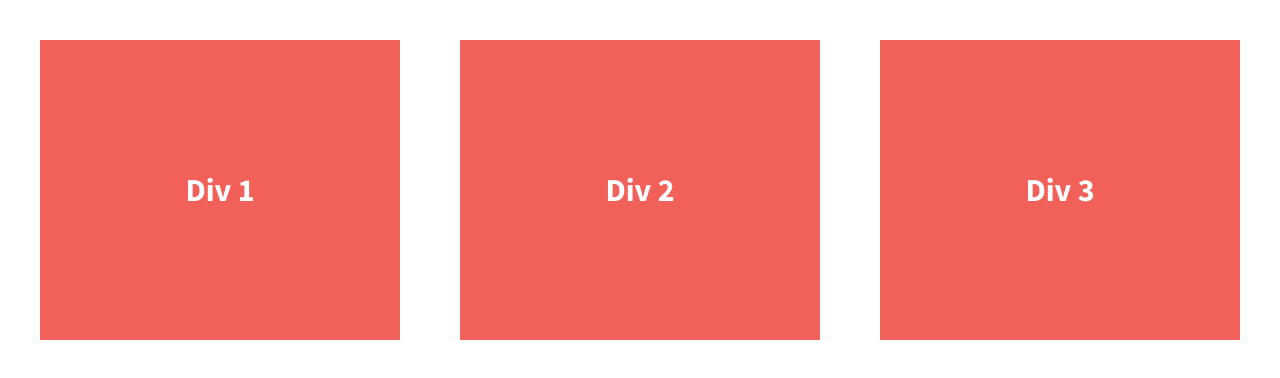
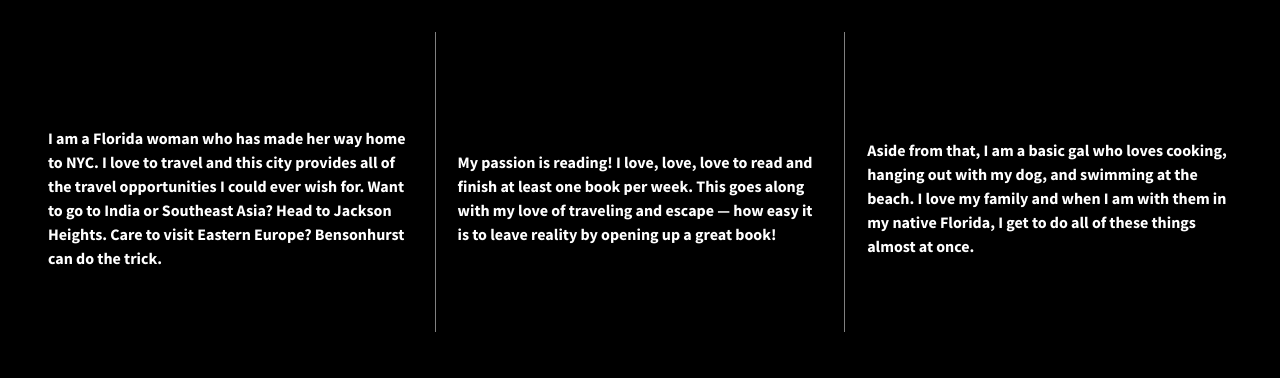
Before and after one commit to mamosher/flex-div-work, a plain HTML site: page index.html in a window 1280 px wide. Drawn offline with nearby package versions, Linux system fonts and the light colour scheme.

Commit message:
Modified text and colors

```diff
--- a/css/main.css
+++ b/css/main.css
@@ -97,14 +97,14 @@ textarea {
 
 
 html {
-  background-color: #fff;
+  background-color: black;
   height: 100%;
 }
 
 body {
   font-family: 'Source Sans Pro', sans-serif;
   padding: 2em;
-  font-size: 1.25em;
+  font-size: 1em;
   height: 100%;
 }
 
@@ -120,12 +120,26 @@ body {
   align-items: center;
   color: #fff;
   line-height: 1.5em;
-  font-size: 1.6em;
-  background-color: #f16059;
+  font-size: 1em;
+  padding: 1em;
+  background-color: black;
+  border-color: white;
+  border-style: left;
   height: 300px;
   width: 30%;
 }
 
+.vertical-row {
+    display: flex;
+    justify-content: space-between;
+    Float:left;
+    height:300px;
+    width:1px;
+    clear: both;
+    top: 0;
+    bottom: 0;
+    background-color: gray;
+   }
 
 
 
--- a/index.html
+++ b/index.html
@@ -23,13 +23,15 @@
 
         <section class="wrapper">
             <div class="div-1">
-                Div 1
+                I am a Florida woman who has made her way home to NYC. I love to travel and this city provides all of the travel opportunities I could ever wish for. Want to go to India or Southeast Asia? Head to Jackson Heights. Care to visit Eastern Europe? Bensonhurst can do the trick.
             </div>
+            <div class="vertical-row"></div>
             <div class="div-2">
-                Div 2
+                My passion is reading! I love, love, love to read and finish at least one book per week. This goes along with my love of traveling and escape — how easy it is to leave reality by opening up a great book!
             </div>
+            <div class="vertical-row"></div>
             <div class="div-3">
-                Div 3
+                Aside from that, I am a basic gal who loves cooking, hanging out with my dog, and swimming at the beach. I love my family and when I am with them in my native Florida, I get to do all of these things almost at once.
             </div>
         </section>
 
```
